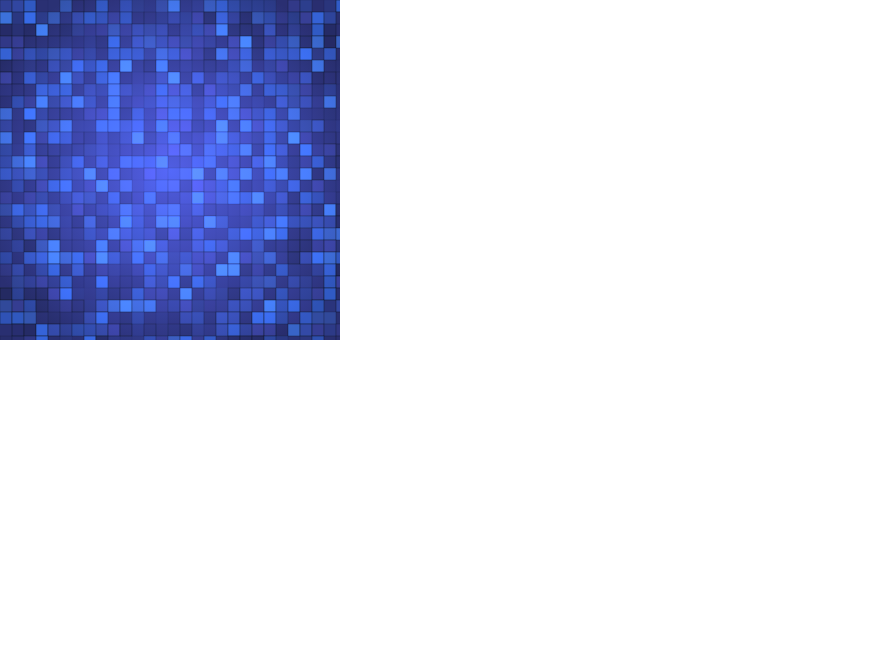
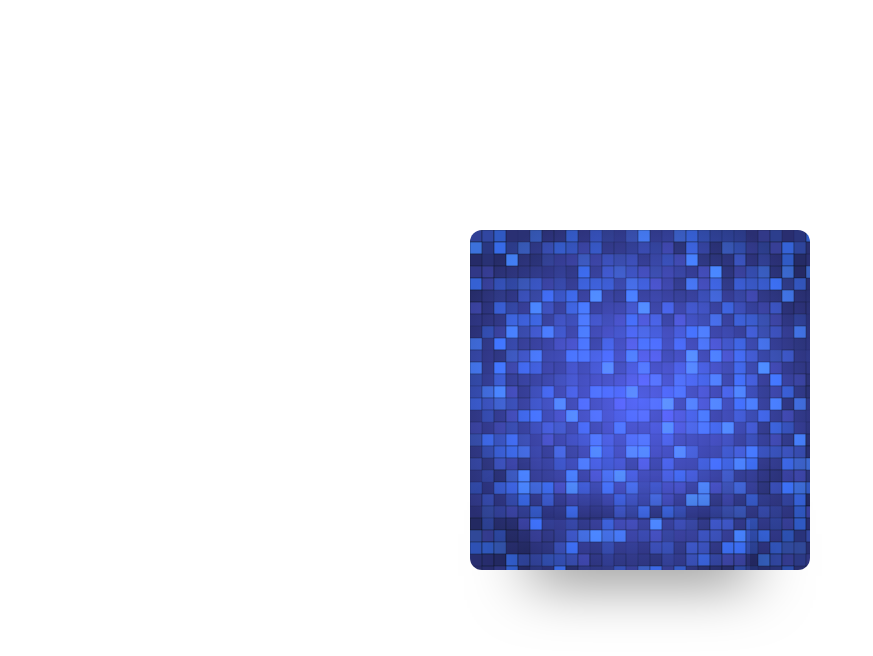
Before and after one commit to rodleviton/reactive-pixels-griddy, a website built with webpack: page app/index.html in a window 1280 px wide. Shown: the whole page, without its empty margins (0-873 px from the left). Built offline with nearby package versions, Linux system fonts and the light colour scheme.

Commit message:
feat(app): refactor for v2

```diff
--- a/app/index.html
+++ b/app/index.html
@@ -9,6 +9,8 @@
     <title>ReactivePixels::Starter</title>
   </head>
   <body>
-    <canvas id="pixels" width="340" height="340"></canvas>
+    <div class="pixels-wrapper">
+      <canvas id="pixels" width="340" height="340"></canvas>
+    </div>
   </body>
 </html>
--- a/app/style.css
+++ b/app/style.css
@@ -24,7 +24,37 @@ ul {
   font-weight: normal;
 }
 
+html,
+body {
+  height: 100%;
+  min-height: 100%;
+}
+
+body {
+  display: flex;
+  align-items: center;
+  justify-content: center;
+}
+
 #pixels {
   width: 340px;
   height: 340px;
+  border-radius: 12px;
 }
+
+.pixels-wrapper {
+  width: 340px;
+  height: 340px;
+  position: relative;
+}
+
+.pixels-wrapper:before {
+  content: "";
+  position: absolute;
+  bottom: 0;
+  left: 50%;
+  transform: translate(-50%, 0);
+  width: 220px;
+  height: 50px;
+  box-shadow: 0 10px 60px rgba(0, 0, 0, 0.5);
+}
```
Also changed, not shown: build/index.html, 2 other files.
